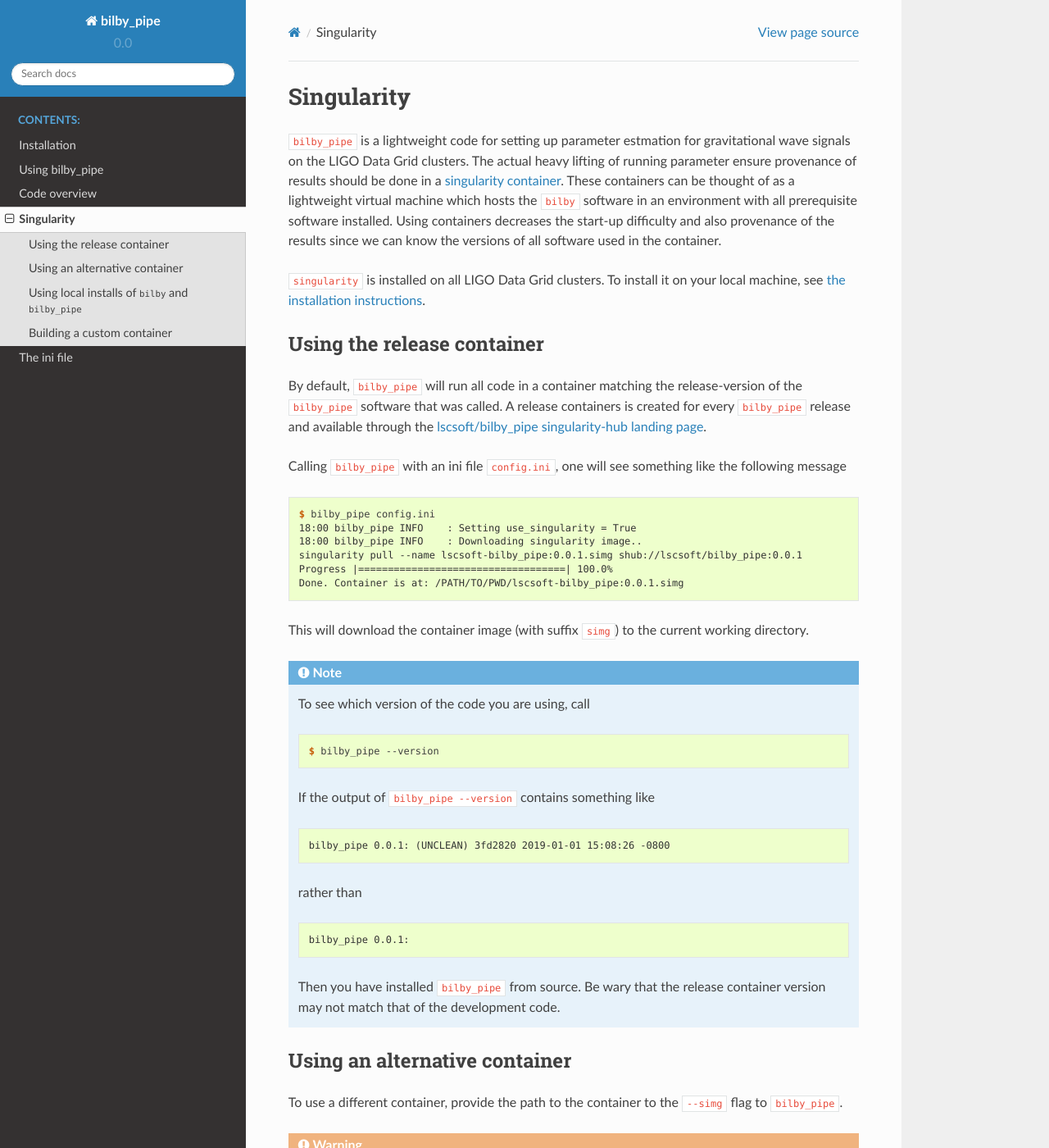
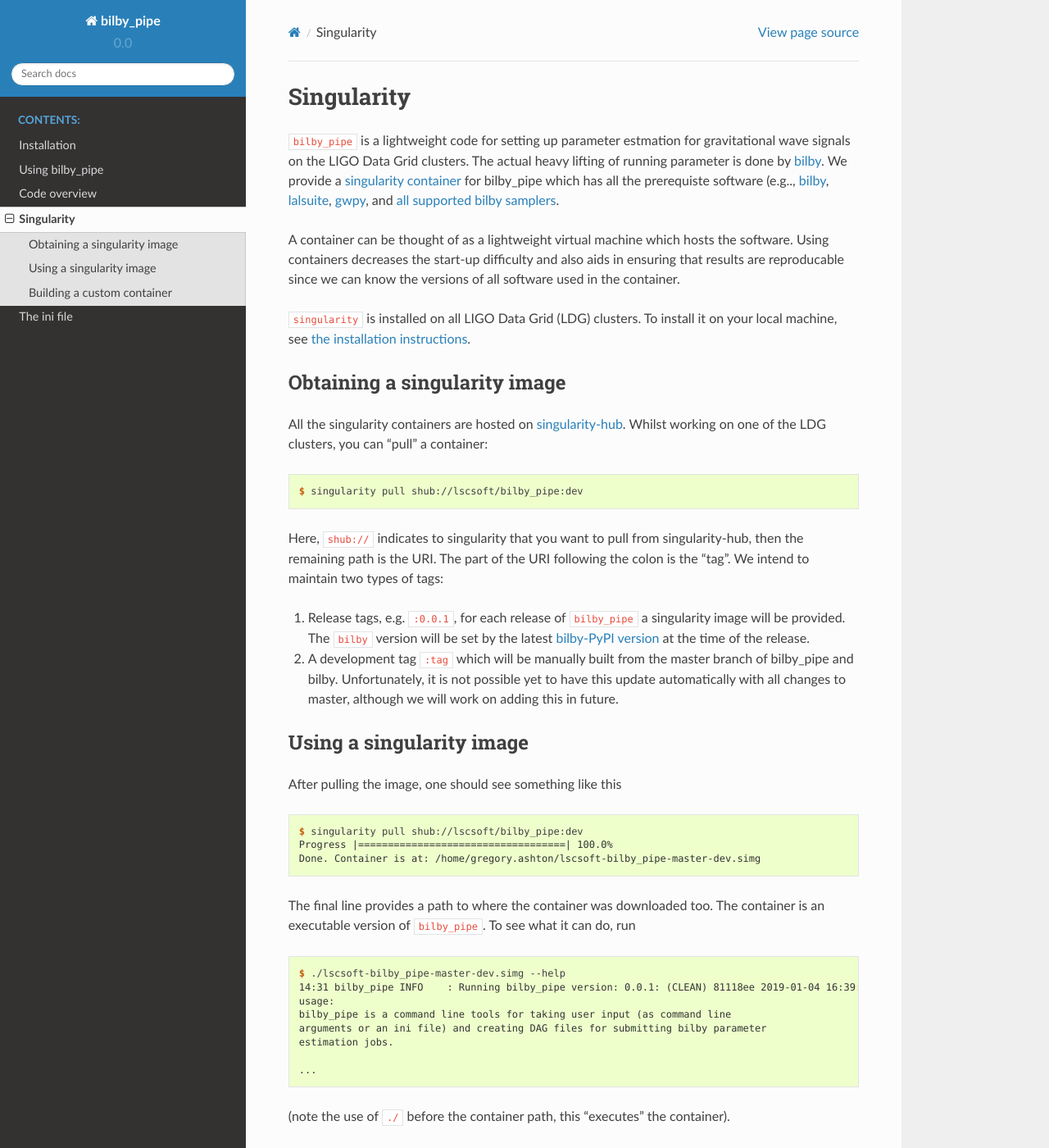
Before and after one commit to lscsoft/bilby_pipe, a Sphinx documentation site: the page built from docs/singularity.txt, in a window 1280 px wide and 1400 px high. Shown: the whole window at 82% size. Built offline with Sphinx 7.4.7 and the Read the Docs theme 2.0.0, drawn with Linux system fonts in a browser that asks for light colours; the version number is read from the project's files by our own code; some of the changed text lies outside the part shown.

Commit message:
Update documentation to new singularity implementation

```diff
--- a/docs/installation.txt
+++ b/docs/installation.txt
@@ -2,10 +2,17 @@
 Installation
 ============
 
+singularity
+-----------
+
+Installing :code:`bilby_pipe` should only be required if you are developing or
+testing. For most users, and in particular production-use, please use a
+`singularity image <singularity.txt>`_.
+
 Install bilby_pipe from source
 ------------------------------
 
-:code:`bilby_pipe` is developed and tested for Python 3.5+ In the
+:code:`bilby_pipe` is developed and tested for Python 3.5, 3.6, and 3.7. In the
 following, we assume you have a working python installation, `python pip
 <https://packaging.python.org/tutorials/installing-packages/#use-pip-for-installing)>`_,
 and `git <https://git-scm.com/>`_.
@@ -18,7 +25,6 @@
    $ cd bilby_pipe/
    $ python setup.py install
 
-Once you have run these steps, you have :code:`bilby_pipe` installed.
 
 .. note::
    If you do not have a git.ligo account, and recieve an error message:
@@ -33,3 +39,36 @@
    .. code-block:: console
 
       $ git clone https://git.ligo.org/lscsoft/bilby.git
+
+
+Once you have run these steps, you have :code:`bilby_pipe` installed. However,
+you will also need to install `bilby <https://git.ligo.org/lscsoft/bilby>`_.
+Installation instructions can be found `here
+<https://lscsoft.docs.ligo.org/bilby/installation.html>`_.
+
+
+Whilst the code is developed, we expect to find many bugs. These can either be
+in bilby_pipe or in bilby. To debug the problem it is useful to know which
+version of the code you are using.
+
+To see which version of the code you are using, call
+
+.. code-block:: console
+
+  $ bilby_pipe --version
+
+If the output of :code:`bilby_pipe --version` contains something like
+
+.. code-block:: console
+
+  bilby_pipe 0.0.1: (UNCLEAN) 3fd2820 2019-01-01 15:08:26 -0800
+
+rather than
+
+.. code-block:: console
+
+  bilby_pipe 0.0.1:
+
+Then you have installed :code:`bilby_pipe` from source. This information is
+also printed everytime the code is called and therefore will be at the top of
+your log files.
--- a/docs/singularity.txt
+++ b/docs/singularity.txt
@@ -4,88 +4,92 @@
 
 :code:`bilby_pipe` is a lightweight code for setting up parameter estmation for
 gravitational wave signals on the LIGO Data Grid clusters. The actual heavy
-lifting of running parameter ensure provenance of results should be done in a
-`singularity container
-<https://www.sylabs.io/guides/2.6/user-guide/index.html>`_. These containers
-can be thought of as a lightweight virtual machine which hosts the
-:code:`bilby` software in an environment with all prerequisite software
-installed. Using containers decreases the start-up difficulty and also
-provenance of the results since we can know the versions of all software used
-in the container.
+lifting of running parameter is done by `bilby
+<https://git.ligo.org/lscsoft/bilby>`_. We provide a `singularity container
+<https://www.sylabs.io/guides/2.6/user-guide/index.html>`_ for bilby_pipe which
+has all the prerequiste software (e.g.., `bilby
+<file:///home/user1/bilby_pipe/docs/_build/html/singularity.html>`_, `lalsuite
+<https://git.ligo.org/lscsoft/lalsuite>`_, `gwpy <https://gwpy.github.io/>`_,
+and `all supported bilby samplers
+<https://lscsoft.docs.ligo.org/bilby/samplers.html>`_.
 
-:code:`singularity` is installed on all LIGO Data Grid clusters. To install it
-on your local machine, see `the installation instructions
+A container can be thought of as a lightweight virtual machine which hosts the
+software. Using containers decreases the start-up difficulty and also aids in
+ensuring that results are reproducable since we can know the versions of all
+software used in the container.
+
+:code:`singularity` is installed on all LIGO Data Grid (LDG) clusters. To
+install it on your local machine, see `the installation instructions
 <https://www.sylabs.io/guides/2.6/user-guide/installation.html>`_.
 
-Using the release container
----------------------------
+Obtaining a singularity image
+-----------------------------
 
-By default, :code:`bilby_pipe` will run all code in a container matching the
-release-version of the :code:`bilby_pipe` software that was called.  A release
-containers is created for every :code:`bilby_pipe` release and available
-through the `lscsoft/bilby_pipe singularity-hub landing page
-<https://www.singularity-hub.org/collections/2050>`_.
-
-Calling :code:`bilby_pipe` with an ini file :code:`config.ini`, one will see
-something like the following message
+All the singularity containers are hosted on `singularity-hub
+<https://www.singularity-hub.org/collections/2050>`_. Whilst working on one of
+the LDG clusters, you can "pull" a container:
 
 .. code-block:: console
 
-   $ bilby_pipe config.ini
-   18:00 bilby_pipe INFO    : Setting use_singularity = True
-   18:00 bilby_pipe INFO    : Downloading singularity image..
-   singularity pull --name lscsoft-bilby_pipe:0.0.1.simg shub://lscsoft/bilby_pipe:0.0.1
-   Progress |===================================| 100.0%
-   Done. Container is at: /PATH/TO/PWD/lscsoft-bilby_pipe:0.0.1.simg
+   $ singularity pull shub://lscsoft/bilby_pipe:dev
 
-This will download the container image (with suffix :code:`simg`) to the
-current working directory.
+Here, :code:`shub://` indicates to singularity that you want to pull from
+singularity-hub, then the remaining path is the URI. The part of the URI
+following the colon is the "tag". We intend to maintain two types of tags:
 
-.. note::
-   To see which version of the code you are using, call
+1. Release tags, e.g. :code:`:0.0.1`, for each release of :code:`bilby_pipe` a
+   singularity image will be provided. The :code:`bilby` version will be set by
+   the latest `bilby-PyPI version <https://pypi.org/project/bilby/>`_ at the
+   time of the release.
+
+2. A development tag :code:`:tag` which will be manually built from the master
+   branch of bilby_pipe and bilby. Unfortunately, it is not possible yet to
+   have this update automatically with all changes to master, although we will
+   work on adding this in future.
+
+Using a singularity image
+-------------------------
+
+After pulling the image, one should see something like this
 
 .. code-block:: console
 
-      $ bilby_pipe --version
+   $ singularity pull shub://lscsoft/bilby_pipe:dev
+   Progress |===================================| 100.0%
+   Done. Container is at: /home/gregory.ashton/lscsoft-bilby_pipe-master-dev.simg
 
-   If the output of :code:`bilby_pipe --version` contains something like
+The final line provides a path to where the container was downloaded too. The
+container is an executable version of :code:`bilby_pipe`. To see what it can
+do, run
 
 .. code-block:: console
 
-      bilby_pipe 0.0.1: (UNCLEAN) 3fd2820 2019-01-01 15:08:26 -0800
+   $ ./lscsoft-bilby_pipe-master-dev.simg --help
+   14:31 bilby_pipe INFO    : Running bilby_pipe version: 0.0.1: (CLEAN) 81118ee 2019-01-04 16:39:08 +1100
+   usage:
+   bilby_pipe is a command line tools for taking user input (as command line
+   arguments or an ini file) and creating DAG files for submitting bilby parameter
+   estimation jobs.
 
-   rather than
+   ...
+
+(note the use of :code:`./` before the container path, this "executes" the
+container).
+
+The container is equivalent to calling :code:`bilby_pipe`. I.e., all of the
+commands given in `Using bilby_pipe <user-interface.txt>`_ can equivalently be
+run instead by executing the container image and providing the neccersery
+command line arguments.
+
+.. note::
+
+   You may wish to define an alias in your :code:`.bashrc` such as
 
    .. code-block:: console
 
-      bilby_pipe 0.0.1:
+      alias bilby_pipe='./PATH/TO/CONTAINER.simg
 
-   Then you have installed :code:`bilby_pipe` from source. Be wary that the
-   release container version may not match that of the development code.
-
-Using an alternative container
-------------------------------
-
-To use a different container, provide the path to the container to the
-:code:`--simg` flag to :code:`bilby_pipe`.
-
-.. warning::
-
-   Every container requires an installation of :code:`bilby` and
-   :code:`bilby_pipe` to succeed. This allows for the potential for the
-   :code:`bilby_pipe` module inside the container to differ from your local
-   install. For example, changes to your local copy of :code:`bilby` or
-   :code:`bilby_pipe` will not be used by the container unless you explictly
-   install the changes in the container (see `building a custom container`_).
-   Version mismatches are checked at runtime and a warning is printed.
-
-Using local installs of :code:`bilby` and :code:`bilby_pipe`
-------------------------------------------------------------
-
-To skip the use of containers all together, use the :code:`--no-singularity`
-(or shorter :code:`-D`) flag. For this to succeed, you will need your local
-python installation to have working :code:`bilby` and :code:`bilby_pipe`
-modules. This option is useful for development and testing.
+   Use an absolute path to ensure :code:`bilby_pipe` can be called from anywhere.
 
 
 Building a custom container
@@ -95,10 +99,12 @@
 please refer to the `official documentation
 <https://www.sylabs.io/guides/2.6/user-guide/quick_start.html#build-images-from-scratch>`_.
 
-Perhaps the cleanest way to generate an image is using a `container recipe
+The cleanest way to generate an image is using a `container recipe
 <https://www.sylabs.io/guides/2.6/user-guide/container_recipes.html>`_. For an
-example, see the :code:`bilby_pipe` `release build recipe
-<https://git.ligo.org/lscsoft/bilby_pipe/blob/master/containers/Singularity.0.0.1>`_.
+example, see the `bilby_pipe build recipes
+<https://git.ligo.org/lscsoft/bilby_pipe/blob/master/containers/>`_ (files
+starting with :code:`Singularity`.
+
 Unfortunately, :code:`singularity` requires root access to build from a recipe.
 As such, it is not possible to build recipes on the LIGO Data Grid clusters.
 Instead, one can install a local copy of :code:`singularity`. Alternatively one
--- a/docs/user-interface.txt
+++ b/docs/user-interface.txt
@@ -24,6 +24,12 @@
    :noepilog:
 
 ..
+
+.. note::
+
+   If you are using a `singularity image <singularity.txt>`_, you will need to
+   replace :code:`bilby_pipe` with :code:`./PATH/TO/THE/IMAGE.simg` unless you
+   define an alias.
 
 Running bilby_pipe
 ------------------
```
Lines whose indentation alone changed are shown as unchanged.
